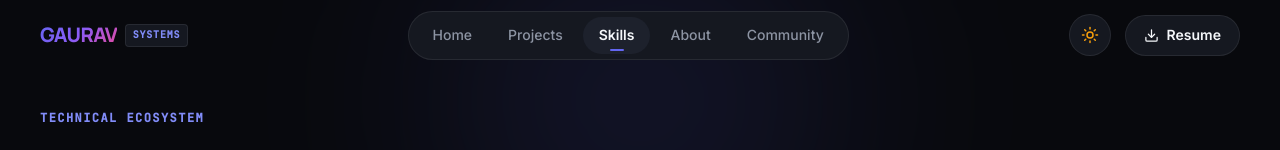
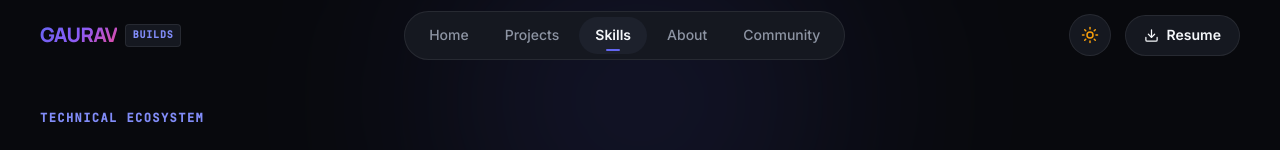
Before and after one commit to gauravquest00-create/iamgaurav, a React (Vite) app: page /skills in a window 1280 px wide. Shown: the top 150 px of the page. Built offline with nearby package versions, Linux system fonts and the light colour scheme; the HTML template or start-up script is replaced by a standard one.

Commit message:
Update Navbar.jsx

```diff
--- a/src/components/Navbar/Navbar.jsx
+++ b/src/components/Navbar/Navbar.jsx
@@ -107,7 +107,7 @@ export const Navbar = () => {
         {/* LOGO (ALWAYS VISIBLE) */}
         <NavLink to="/" className="navbar-brand" aria-label="Gaurav Portfolio Home">
           <span className="brand-name">GAURAV</span>
-          <span className="brand-tag">SYSTEMS</span>
+          <span className="brand-tag">BUILDS</span>
         </NavLink>
 
         {/* DESKTOP NAVIGATION (HIDDEN ON MOBILE) */}
```
